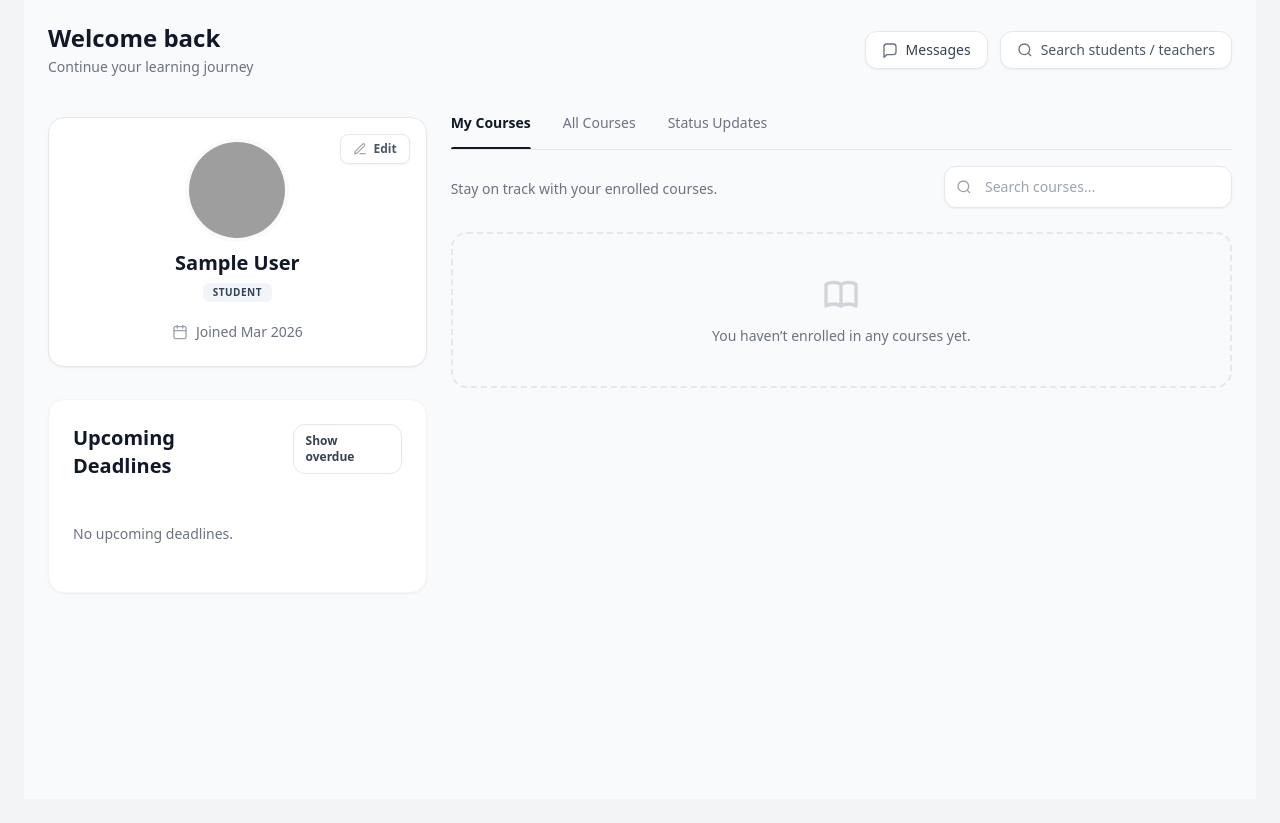
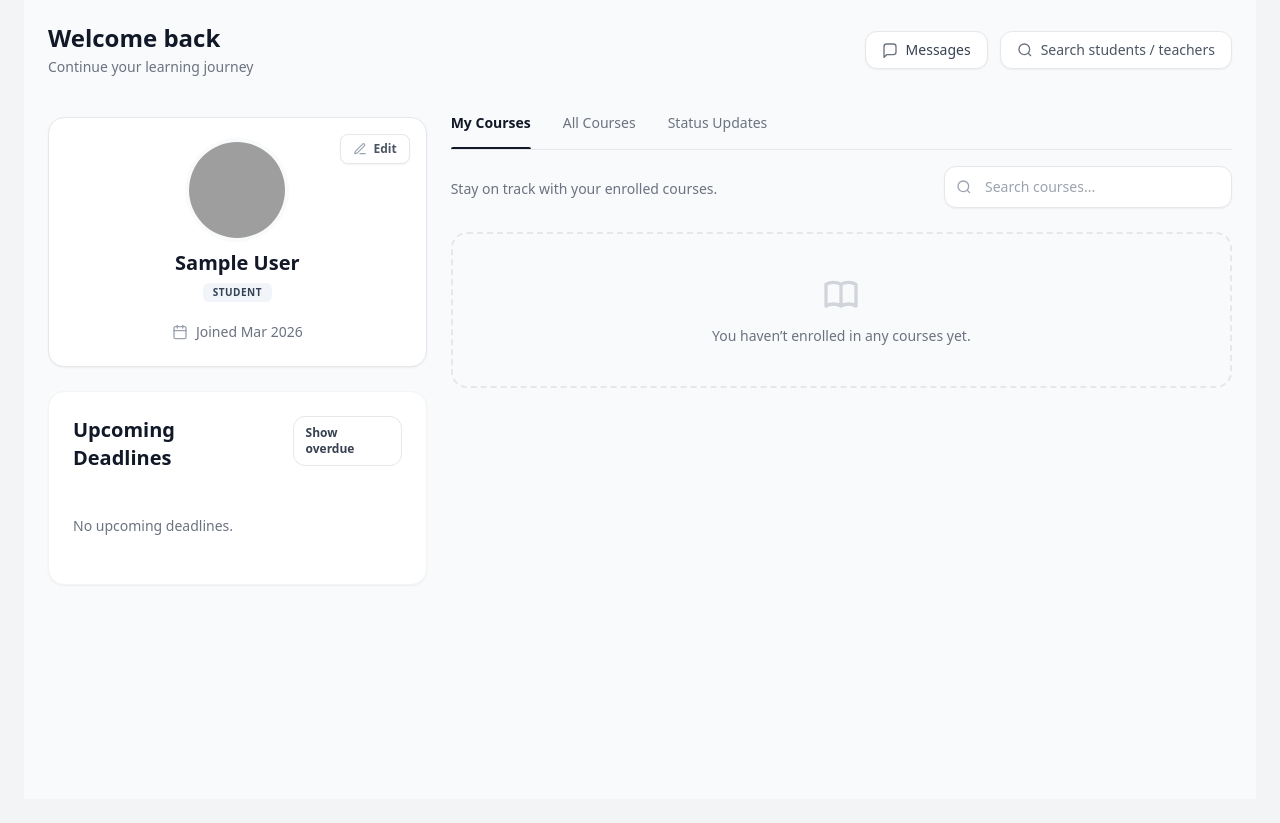
Before and after one commit to manthang/elearning, a Django app: a page that uses apps/accounts/templates/accounts/profile.html in a window 1280 px wide. Shown: the part 98-921 px from the top of the page. Run offline with Django 4.2, Linux system fonts and the light colour scheme; the visitor is signed in with stand-in values (Sample User, id 1); data comes from the database, SQL or seed files in the repository; data that the repository does not hold is empty; some libraries are stand-ins or nearby versions; grey boxes are pictures that could not be loaded.

Commit message:
Align cards

```diff
--- a/apps/accounts/templates/accounts/profile.html
+++ b/apps/accounts/templates/accounts/profile.html
@@ -16,9 +16,9 @@
       </div>
 
       {% if is_own_profile %}
-      <div class="mt-4">
-        {% include "courses/components/upcoming_deadlines.html" %}
-      </div>
+        <div class="-mt-2 relative z-10">
+          {% include "courses/components/upcoming_deadlines.html" %}
+        </div>
       {% endif %}
 
     </div>
```
